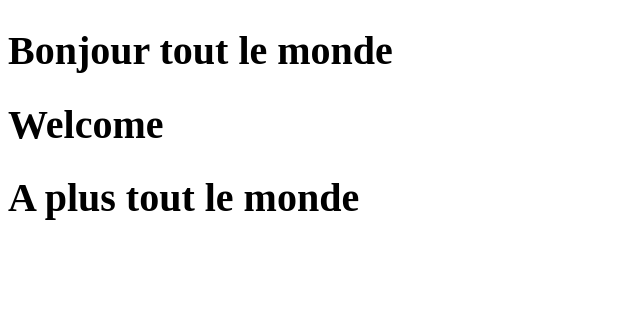
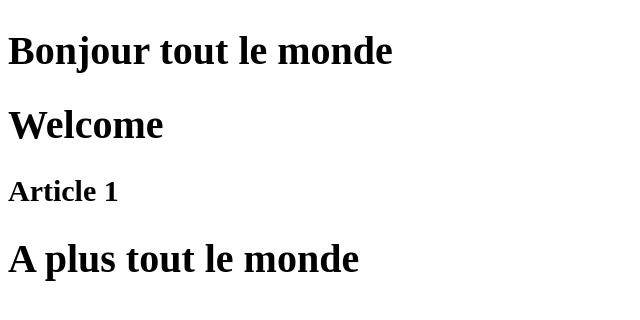
Before and after one commit to Herve91130/Hello, a plain HTML site: page index.html in a window 1280 px wide. Shown: the whole page, without its empty margins (0-640 px from the left). Drawn offline with Linux system fonts and the light colour scheme.

Commit message:
ajout article dans le main

```diff
--- a/index.html
+++ b/index.html
@@ -15,6 +15,9 @@
 
         <main>
             <h1>Welcome</h1>
+            <article>
+                <h1>Article 1</h1>
+            </article>
         </main>
 
         <footer>
```
